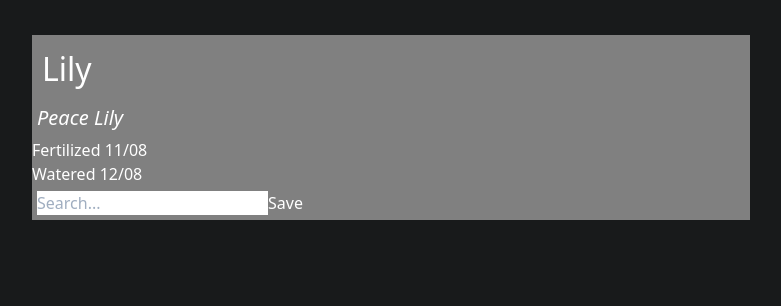
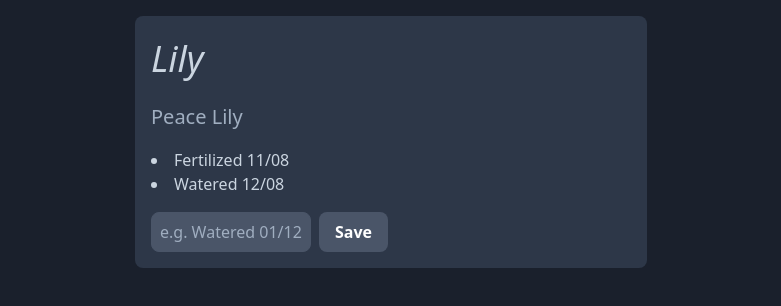
Before and after one commit to ekulz/plant-tracker, a Vue app: page / in a window 1280 px wide. Shown: the top 306 px of the page, without its empty margins (249-1030 px from the left). Built offline with nearby package versions, Linux system fonts and the light colour scheme.

Commit message:
Update custom styles to use tailwind styles

```diff
--- a/src/App.vue
+++ b/src/App.vue
@@ -1,24 +1,33 @@
 <template>
   <div id="app">
-    <main>
-      <div class="plant">
-        <div class="title">Lily</div>
-        <div class="notes">Peace Lily</div>
-        <div class="schedule">
-          <ul>
-            <li v-for="schedule in schedules" v-bind:key="schedule">
-              {{ schedule }}
+    <main class="flex justify-center">
+      <div id="plant" class="bg-gray-800 text-gray-500 w-2/5 rounded-lg mt-4">
+        <div id="name" class="text-4xl text-gray-400 italic m-4">
+          Lily
+        </div>
+        <div id="species" class="text-xl m-4">Peace Lily</div>
+        <div id="logs" class="text-base text-gray-400 m-4">
+          <ul class="list-disc list-inside">
+            <li v-for="log in logs" v-bind:key="log">
+              {{ log }}
             </li>
           </ul>
         </div>
-        <div class="add-schedule">
+        <div id="add-log" class="flex justify-left m-4">
           <input
             type="text"
-            class="new-schedule"
-            placeholder="Search..."
-            v-model="entry"
+            id="new-log"
+            class="bg-gray-700 focus:outline-none focus:shadow-outline border border-gray-700 rounded-lg w-1/3 py-1 px-2 appearance-none leading-normal text-gray-300"
+            placeholder="e.g. Watered 01/12/20..."
+            v-model="logEntry"
           />
-          <button class="save-schedule" v-on:click="saveSchedule">Save</button>
+          <button
+            id="save-log"
+            class="bg-gray-700 hover:bg-blue-800 text-white font-bold py-2 px-4 rounded-lg ml-2"
+            v-on:click="saveLog"
+          >
+            Save
+          </button>
         </div>
       </div>
     </main>
@@ -30,13 +39,13 @@ export default {
   name: "App",
   data: function() {
     return {
-      schedules: ["Fertilized 11/08", "Watered 12/08"],
-      entry: "",
+      logs: ["Fertilized 11/08", "Watered 12/08"],
+      logEntry: "",
     };
   },
   methods: {
-    saveSchedule() {
-      if (this.entry) this.schedules.push(this.entry);
+    saveLog() {
+      if (this.logEntry) this.logs.push(this.logEntry);
     },
   },
 };
@@ -44,35 +53,6 @@ export default {
 
 <style>
 body {
-  background-color: #181a1b;
-  color: #fff;
-}
-
-main {
-  padding: 25px;
-  margin-left: 20%;
-  margin-right: 20%;
-}
-
-.plant {
-  background-color: grey;
-}
-
-.plant .title {
-  font-size: 32px;
-  font-weight: 500;
-  margin: 10px;
-  padding-top: 10px;
-}
-
-.plant .notes {
-  font-size: 20px;
-  font-style: italic;
-  margin: 5px;
-}
-
-.plant .add-schedule {
-  margin: 5px;
-  padding-bottom: 5px;
+  @apply bg-gray-900;
 }
 </style>
```
